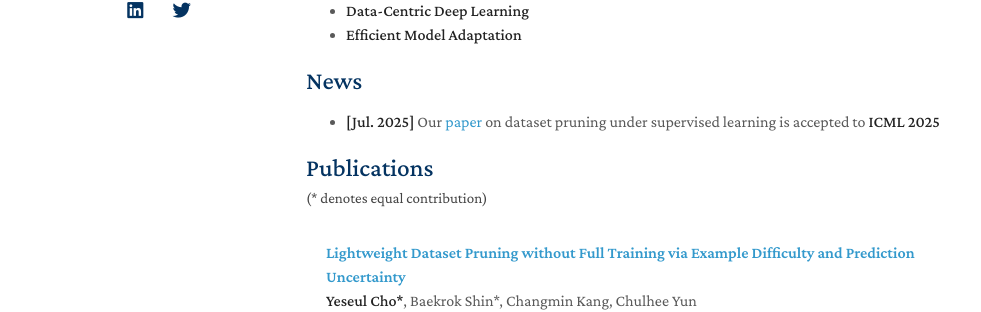
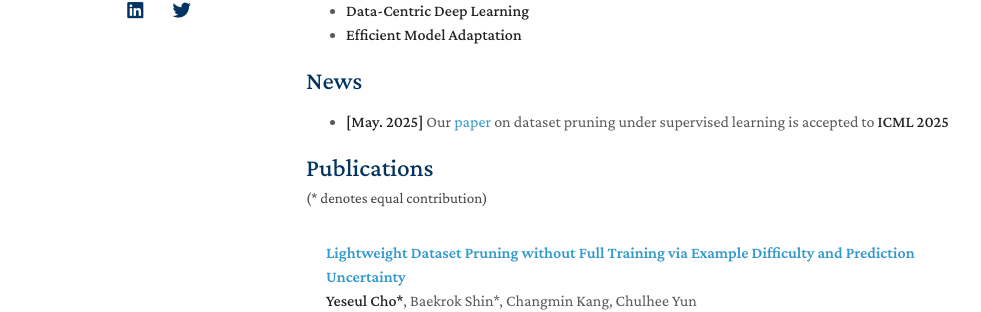
Before and after one commit to cyseul/cyseul.github.io, a Jekyll site: the page built from index.md, in a window 1280 px wide and 1003 px high. Shown: the part 428-740 px from the top of the window, without its empty margins (164-1145 px from the left). Built offline with Jekyll 4.4.1, drawn with Linux system fonts in a browser that asks for light colours; nearby versions of some CDN libraries; a style sheet for code colours, icons or effects is not loaded; our own code applies the rules of GitHub Pages for plain Markdown files.

Commit message:
news updated

```diff
--- a/index.md
+++ b/index.md
@@ -17,7 +17,7 @@ Recently, I have been working on dataset pruning and model merging. More broadly
 - **Efficient Model Adaptation**
 
 ## News
-- **[Jul. 2025]** Our [paper](https://arxiv.org/abs/2502.06905) on dataset pruning under supervised learning is accepted to **ICML 2025**
+- **[May. 2025]** Our [paper](https://arxiv.org/abs/2502.06905) on dataset pruning under supervised learning is accepted to **ICML 2025**
 
 {% include_relative _includes/publications.md %}
 
```
